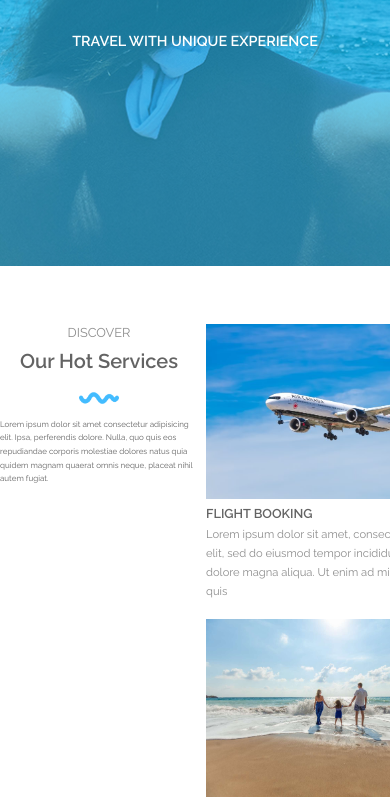
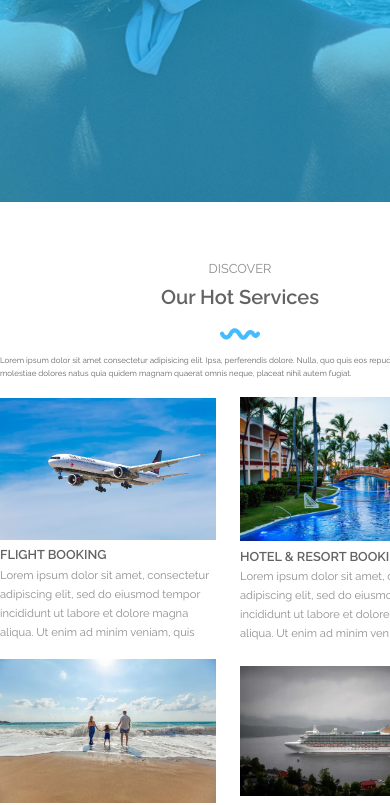
Before and after one commit to ananotopuria/tourist-landing-page, a website with bundled scripts: page index.html in a window 390 px wide. Shown: the part 642-1447 px from the top of the page. Built offline with nearby package versions, Linux system fonts and the light colour scheme; a web font is replaced by a local one.

Commit message:
optimize layouts for mobile responsivensess

```diff
--- a/sass/components/_button.scss
+++ b/sass/components/_button.scss
@@ -11,6 +11,15 @@
     top: 20vw;
     @include respond(tab-land-1324){
         top: 30vw;
+    }
+    @include respond(phone-l){
+        top: 70vw;
+    }
+    @include respond(phone){
+        top: 110vw;
+        justify-content: center;
+        gap: 2rem;
+
     }
     &-btn{
         font-size: 2rem;
--- a/sass/components/_card.scss
+++ b/sass/components/_card.scss
@@ -5,12 +5,24 @@
         justify-content: space-around;
         align-items: center;
         padding: 8rem;
+        @include respond(phone-l){
+            display: flex;
+            flex-direction: column;
+            justify-content: center;
+            align-items: center;
+            width: 100%;
+            gap: 2rem;
+
+         }
         &--card{
             perspective: 150rem;
             -moz-perspective: 150rem;
             position: relative;
             height: 50rem;
             width: 30rem;
+            @include respond(phone-l){
+                align-self: center;
+             }
             &-side{
                 height: 50rem;
                 color: #fff;
--- a/sass/components/_incrementing-counter.scss
+++ b/sass/components/_incrementing-counter.scss
@@ -9,6 +9,12 @@
     padding-bottom: 6rem;
     @include respond(tab-land-1324){
         padding-bottom: 2rem;
+    }
+    @include respond(phone-l){
+        display: grid;
+        grid-template-columns: 1fr 1fr;
+        width: 60rem;
+        row-gap: 2rem;
     }
     &__counter{
        display: flex;
--- a/sass/components/_slider.scss
+++ b/sass/components/_slider.scss
@@ -1,7 +1,6 @@
 .hero{
     width: 100vw;
     height: 100vh;
-
     &__slider{
         position: relative;
         display: flex;
--- a/sass/components/country-cards.scss
+++ b/sass/components/country-cards.scss
@@ -14,6 +14,12 @@
         column-gap: 0;
         row-gap: 0;
     }
+    @include respond(phone-l){
+       grid-template-columns: 1fr 1fr;
+    }
+    @include respond(phone){
+       grid-template-columns: 1fr;
+    }
 }
 .country{
     width: 30rem;
@@ -29,8 +35,15 @@
     @include respond(tab-port){
         width: 40rem;
         height: 40rem;
-
     }
+    @include respond(phone-l){
+        width: 30;
+        height: 20rem;
+     }
+    @include respond(phone-l){
+        width: 30;
+        height: 20rem;
+     }
     &__details{
         display: flex;
         flex-direction: column;
--- a/sass/layout/_footer.scss
+++ b/sass/layout/_footer.scss
@@ -7,6 +7,12 @@
     padding: 10rem 0;
     font-size: 1.4rem;
     color: $white;
+    @include respond(phone){
+        grid-template-columns: 1fr;
+        grid-template-rows: 1fr 1fr;
+        row-gap: 4rem;
+        padding-bottom: 0;
+    }
     &__lists{
         display: flex;
         flex-direction: row;
@@ -51,6 +57,9 @@
     justify-content: center;
     align-items: flex-start;
     position: relative;
+    @include respond(phone){
+        grid-row: 2 / 3;
+    }
     &--input-field > input {
         border: none;
         outline: none;
--- a/sass/layout/_header.scss
+++ b/sass/layout/_header.scss
@@ -49,7 +49,12 @@
                 }
 
             }
-
         }
     }
 }
+
+@media (max-width: 48em) {
+    .header {
+      display: none;
+    }
+  }
--- a/sass/pages/_home.scss
+++ b/sass/pages/_home.scss
@@ -44,8 +44,12 @@
     @include respond(tab-port-1090){
         width: 100rem;
     }
-
-
+    @include respond(phone-l){
+        display: grid;
+        grid-template-columns: 1fr;
+        width: 60rem;
+        row-gap: 2rem;
+    }
     &__cards{
         align-items: center;
         justify-items: center;
@@ -194,6 +198,10 @@
             gap: 2rem;
             padding-top: 3rem;
         }
+        @include respond(phone-l){
+            display: grid;
+
+        }
         &-testimonial{
             background-color: rgba($grey, .2);
             font-size: 1.5rem;
@@ -206,7 +214,10 @@
             gap: 2rem;
             justify-content: center;
             align-items: center;
-
+            @include respond(phone-l){
+                width: 80%;
+                align-self: center;
+           }
             &:hover{
                 transform: translateY(-1.5rem) scale(1.03);
             }
@@ -216,6 +227,10 @@
                border-radius: 50%;
                display: inline-block;
                object-fit: cover;
+               @include respond(phone-l){
+                    border-radius: 0;
+                    width: 40%;
+               }
                &:hover{
                 border: 2px solid $yellow;
 
```
Also changed, not shown: sass/abstract/_mixins.scss (+3 -7 lines), css/style.css.
